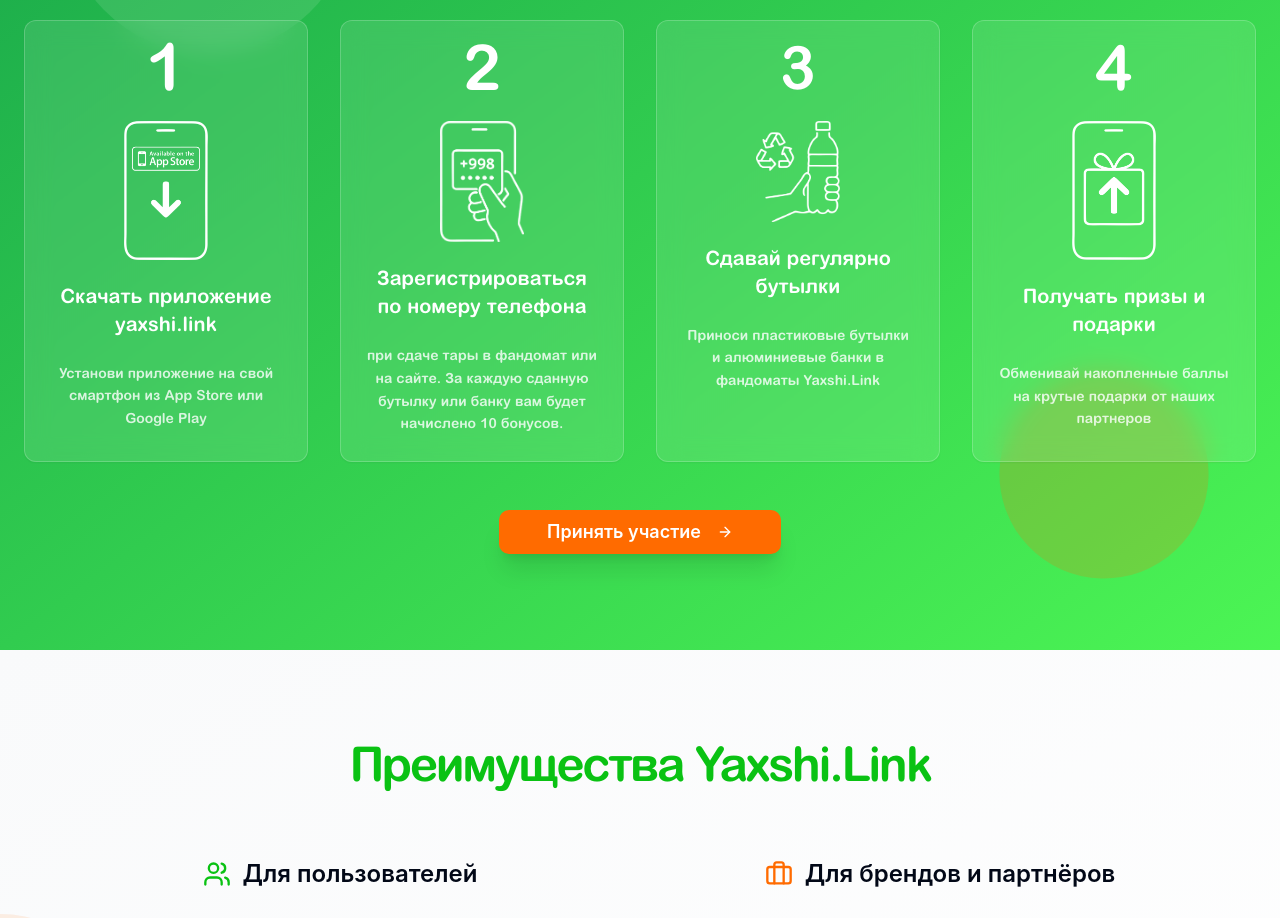
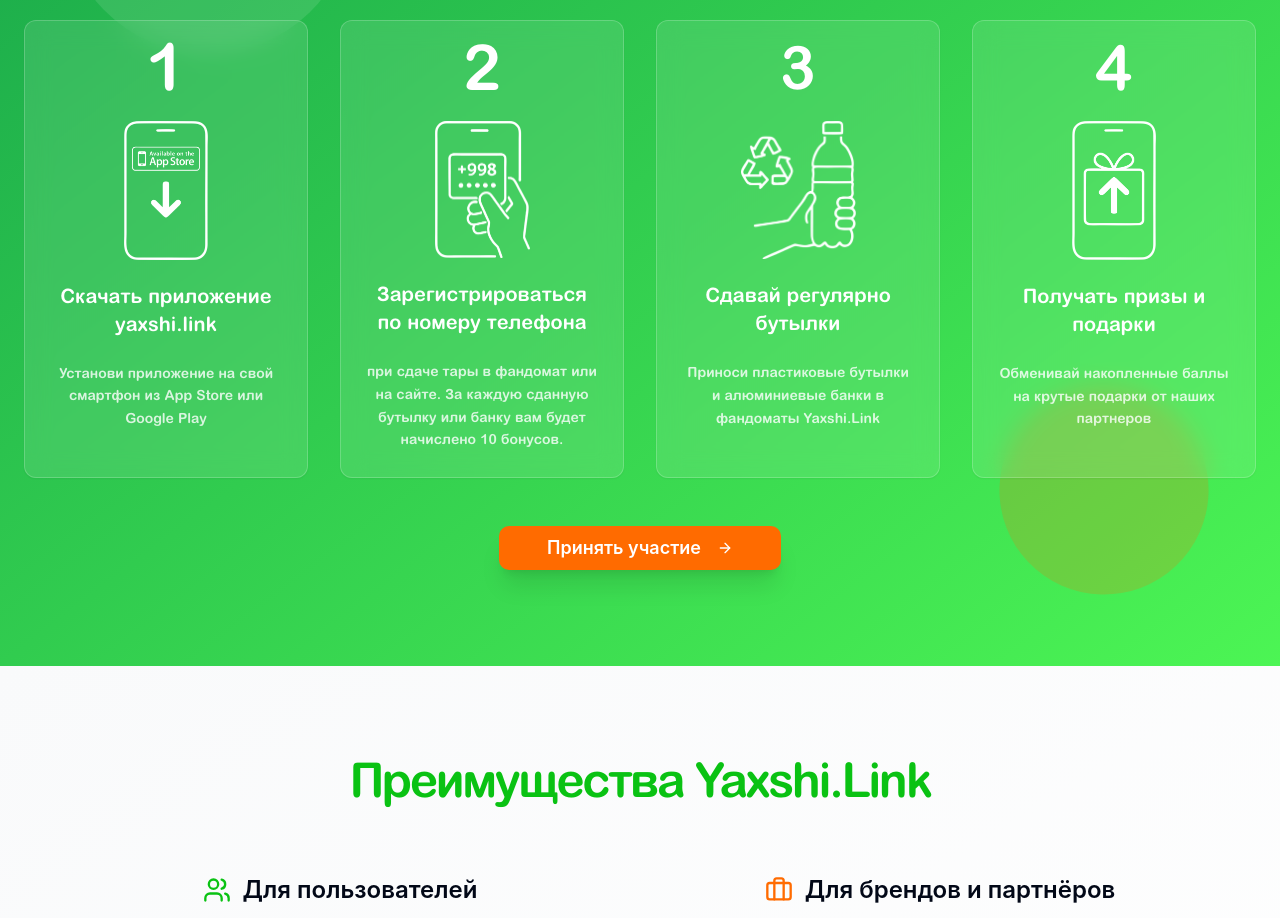
Before and after one commit to jamaomonov/yaxshi-link-website, a Next.js app: page / in a window 1280 px wide. Shown: the part 2800-3718 px from the top of the page. Built offline with nearby package versions, Linux system fonts and the light colour scheme.

Commit message:
fix how-to-it-works section

```diff
--- a/components/sections/how-it-works-section.tsx
+++ b/components/sections/how-it-works-section.tsx
@@ -20,13 +20,13 @@ const steps = [
     number: "2",
     title: "registerPhone" as TranslationKey,
     description: "registerPhoneDesc" as TranslationKey,
-    icon: <Image src="/images/how-it-works/number_icon.png" alt="Register Phone" width={84} height={84} />,
+    icon: <Image src="/images/how-it-works/number_icon.png" alt="Register Phone" width={95} height={95} />,
   },
   {
     number: "3",
     title: "recycleRegularly" as TranslationKey,
     description: "recycleRegularlyDesc" as TranslationKey,
-    icon: <Image src="/images/how-it-works/hand_over_bottle_icon.png" alt="Recycle" width={84} height={84} />,
+    icon: <Image src="/images/how-it-works/hand_over_bottle_icon.png" alt="Recycle" width={115} height={115} />,
   },
   {
     number: "4",
```
